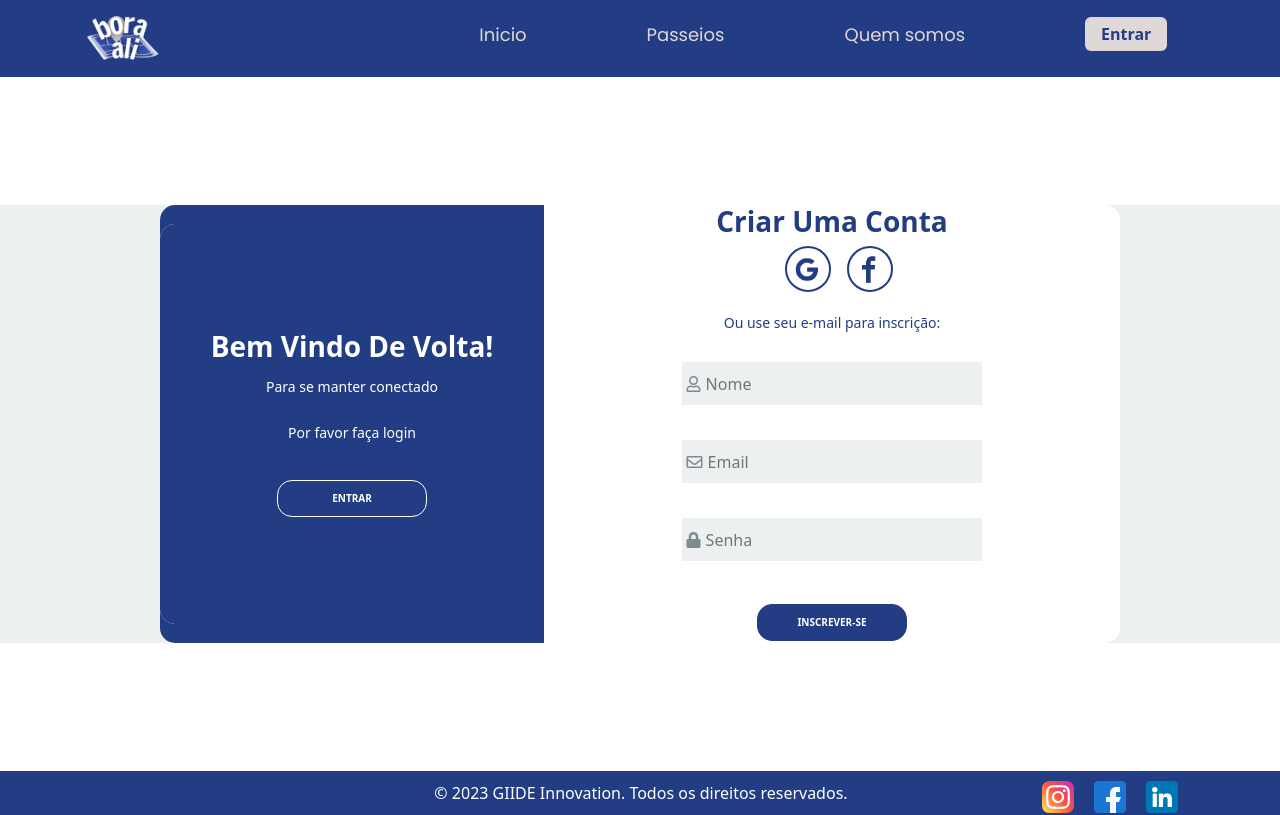
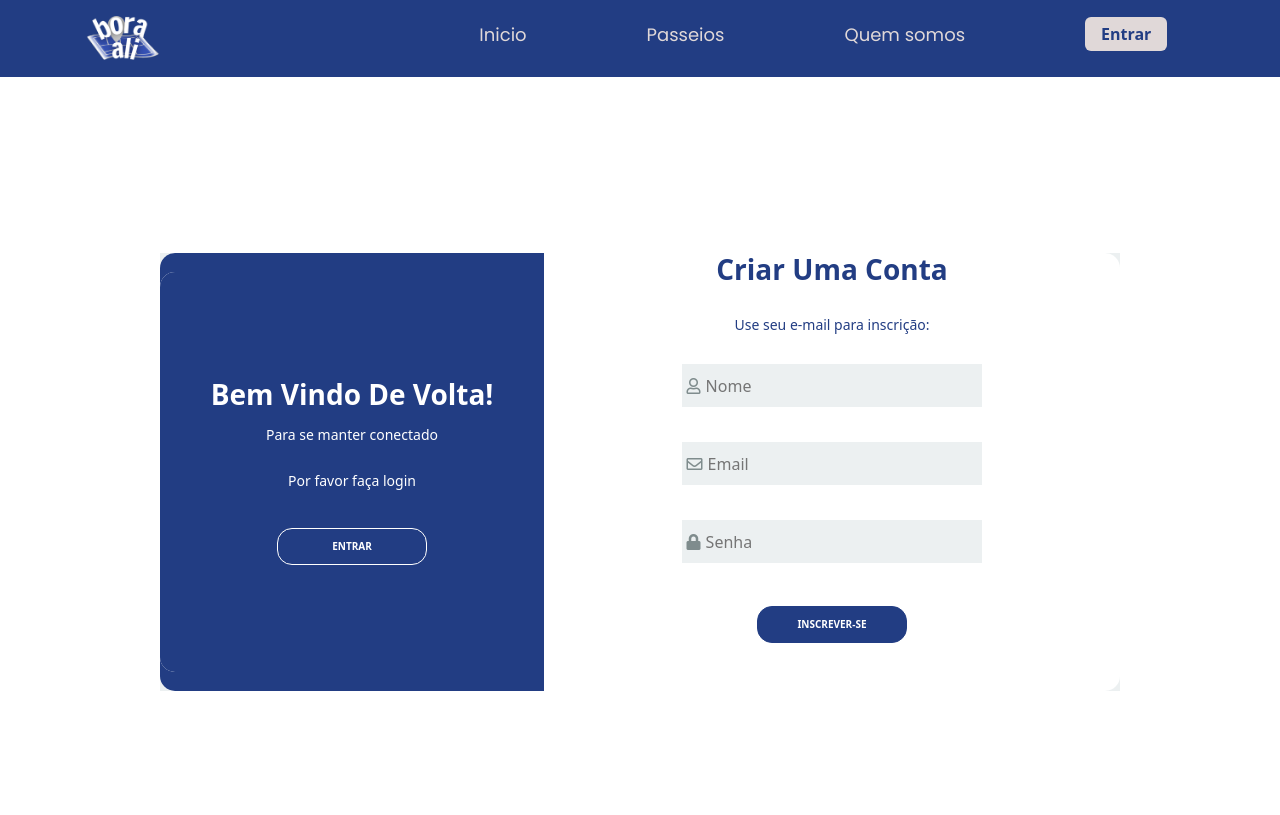
Before and after one commit to 07111992/BoraAli, a React (Create React App) app: page /LoginCadastro in a window 1280 px wide. Shown: the top 815 px of the page. Built offline with nearby package versions, Linux system fonts and the light colour scheme; a web font is replaced by a local one.

Commit message:
alteraçoes finais pagina quem somos e login

```diff
--- a/src/components/LoginCadastro/LoginCadastro.js
+++ b/src/components/LoginCadastro/LoginCadastro.js
@@ -34,15 +34,11 @@ export default function LoginCadastro() {
     if (email === "" && senha === "") {
       setAvisoEmail("O e-mail precisa ser preenchido");
       setAvisoSenha("A senha precisa ser preenchida");
-      e.preventDefault();
     } else if (email === "") {
       setAvisoEmail("O e-mail precisa ser preenchido");
-      e.preventDefault();
     } else if (senha === "") {
       setAvisoSenha("A senha precisa ser preenchida");
-      e.preventDefault();
     } else {
-      e.preventDefault();
       axios
         .post("http://localhost:5001/logar", { email: email, senha: senha })
         .then((res) => {
@@ -56,6 +52,7 @@ export default function LoginCadastro() {
         navegar("/Passeios");
       }
     }
+    e.preventDefault();
   }
 
   // funcao para cadastrar usuario
@@ -105,6 +102,7 @@ export default function LoginCadastro() {
 
   return (
     <>
+      <main className="mainGeral">
         <div className="containerLogin">
           <div className="content first-content">
             <div className="first-column">
@@ -125,20 +123,20 @@ export default function LoginCadastro() {
                 <ul className="list-social-media">
                   <Link className="link-social-media" href="">
                     <li className="">
-                    <img id="iconGo" src={iconGoogle} alt="" />
+                      {/* <img id="iconGo" src={iconGoogle} alt="" /> */}
                       {/* <i className="fab fa-google-plus-g"></i> */}
                     </li>
                   </Link>
                   <Link className="link-social-media" href="">
                     <li className="">
-                    <img id="iconGo" src={iconFace} alt="" />
+                      {/* <img id="iconGo" src={iconFace} alt="" /> */}
                       {/* <i className="fab fa-google-plus-g"></i> */}
                     </li>
                   </Link>
                 </ul>
               </div>
               <p className="description description-second">
-              Ou use seu e-mail para inscrição:
+                Use seu e-mail para inscrição:
               </p>
               <form className="form">
                 <label className="label-input" for="">
@@ -199,22 +197,21 @@ export default function LoginCadastro() {
                 <ul className="list-social-media">
                   <Link className="link-social-media" href="">
                     <li className="">
-                    <img id="iconGo" src={iconGoogle} alt="" />
+                      {/* <img id="iconGo" src={iconGoogle} alt="" /> */}
                       {/* <i className="fab fa-google-plus-g"></i> */}
                     </li>
                   </Link>
                   <Link className="link-social-media" href="">
                     <li className="">
-                    <img id="iconGo" src={iconFace} alt="" />
+                      {/* <img id="iconGo" src={iconFace} alt="" /> */}
                     </li>
                   </Link>
                 </ul>
               </div>
               <p className="description description-second">
-              Ou use sua conta de e-mail:
+                Use sua conta de e-mail:
               </p>
               <form className="form">
-              <span id="teste123">{avisoUsuarioInvalido}</span>
                 <span id="teste123">{avisoEmail}</span>
                 <label className="label-input" for="">
                   <i className="far fa-envelope icon-modify"></i>
@@ -247,6 +244,7 @@ export default function LoginCadastro() {
             </div>
           </div>
         </div>
+      </main>
     </>
   );
 }
--- a/src/components/Passeios/Passeios.css
+++ b/src/components/Passeios/Passeios.css
@@ -13,7 +13,11 @@
   margin-top: 5%;
   color: black;
   text-shadow: 3px 3px 4px rgba(0, 0, 0, 0.5);
+}
 
+.tituloinicial {
+  padding-left: 2%;
+  padding-right: 2%;
 }
 
 .containercards {
@@ -38,13 +42,13 @@
   box-shadow: rgba(0, 0, 0, 0.16) 0px 3px 6px, rgba(0, 0, 0, 0.23) 0px 3px 6px;
 }
 
-.card>h1 {
+.card > h1 {
   font-size: 30px;
   padding-top: 3px;
   font-family: "Francois One", sans-serif;
 }
 
-.card>p {
+.card > p {
   text-align: left;
   font-size: 14px;
   padding: 4px 4px;
@@ -112,14 +116,14 @@
   color: white;
 }
 
-.card>img {
+.card > img {
   width: 100%;
   height: 45%;
   border-top-left-radius: 10px;
   border-top-right-radius: 10px;
 }
 
-.card{
+.card {
   /* Propriedades padrão da div */
   transition: transform 0.2s ease-in-out;
 }
--- a/src/components/Passeios/Passeios.js
+++ b/src/components/Passeios/Passeios.js
@@ -14,7 +14,10 @@ export default function Passeios() {
     <div>
       {/* div contendo o titulo "Bora Ali" */}
 
-      <h1 className="tituloinicial">"Recife, onde cada esquina é um palco de arte e tradição, convidando você a dançar na história."</h1>
+      <h1 className="tituloinicial">
+        "Pernambuco, onde cada esquina é um palco de arte e tradição, convidando
+        você a dançar na história."
+      </h1>
 
       {/* main contendo toda os cards */}
 
@@ -22,7 +25,7 @@ export default function Passeios() {
         <div className="card">
           <img src={imgMarcoZero} alt="marco_zero" />
           <h1>Marco Zero</h1>
-          <p>
+          <p className="principal">
             Importante e presentativo ponto turístico da cidade, localizado às
             margens do Rio Capibaribe. Este marco é reconhecido como o centro
             geográfico da cidade e possui uma admirável rosa dos ventos no chão.
--- a/src/components/QuemSomos/QuemSomos.css
+++ b/src/components/QuemSomos/QuemSomos.css
@@ -1,6 +1,11 @@
 * {
   margin: 0;
   padding: 0;
+}
+
+.tituloQuemSomos {
+  padding-right: 16%;
+  padding-left: 16%;
 }
 
 main {
--- a/src/components/QuemSomos/quemSomos.js
+++ b/src/components/QuemSomos/quemSomos.js
@@ -12,7 +12,10 @@ export default function QuemSomos() {
   return (
     <main>
       <h1 className="equipeh1">Nossa Equipe</h1>
-      <h2>"No calor da cultura recifense, encontramos a motivação para enfrentar qualquer desafio."</h2>
+      <h2 className="tituloQuemSomos">
+        "No calor da cultura recifense, encontramos a motivação para enfrentar
+        qualquer desafio."
+      </h2>
 
       <div className="container_participantes">
         <div className="card_participantes" id="isis">
```
Also changed, not shown: src/Routes.js (deleted, +0 -26 lines). Lines whose indentation alone changed are shown as unchanged.
